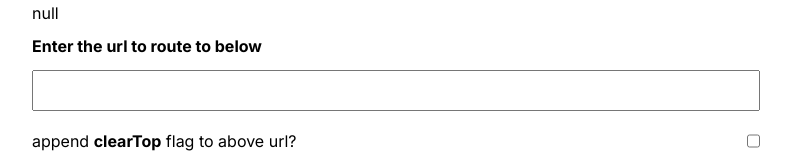
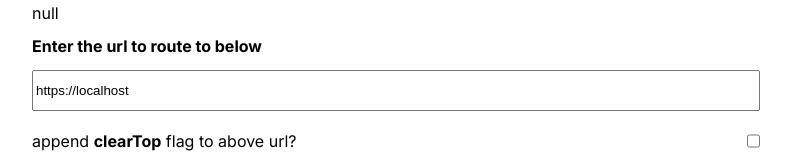
Before and after one commit to vishal-tiket/central-router, a Next.js app: page / in a window 1280 px wide. Shown: the part 130-291 px from the top of the page, without its empty margins (244-1035 px from the left). Built offline with nearby package versions, Linux system fonts and the light colour scheme.

Commit message:
base url

```diff
--- a/component/CentralRouter/CentralRouter.js
+++ b/component/CentralRouter/CentralRouter.js
@@ -12,6 +12,7 @@ export const CentralRouter = () => {
 
   useEffect(() => {
     setIsClient(true);
+    setUrl("https://" + window.location.host);
   }, []);
 
   const currentUrl = useMemo(() => {
```
